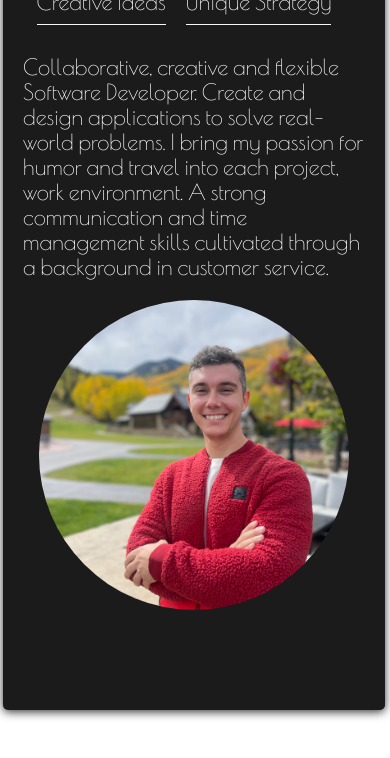
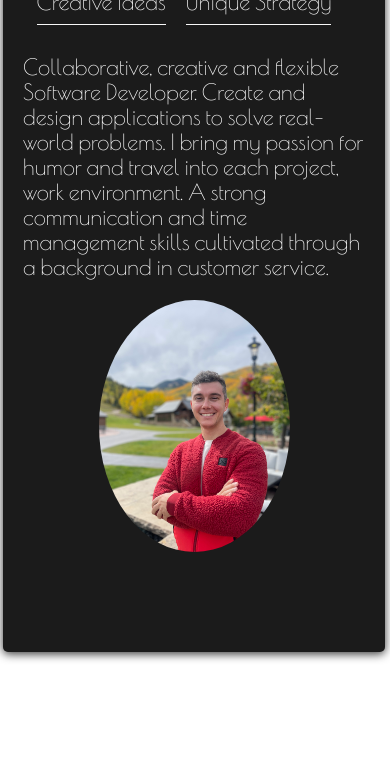
Before and after one commit to martinstojmenovski/Portfolio, a React (Create React App) app: page / in a window 390 px wide. Shown: the part 1722-2480 px from the top of the page. Built offline with nearby package versions, Linux system fonts and the light colour scheme; a web font is replaced by a local one.

Commit message:
Responsive design to about me section.

```diff
--- a/src/Components/about.css
+++ b/src/Components/about.css
@@ -15,14 +15,20 @@
 
 .professional-photo {
     background-image: url('./images/professional\ photo.JPG');
-    width: 450px;
-    height: 450px;
+    width: 50%;
+    line-height: 0;
+    position: relative;
     background-repeat: no-repeat;
     background-position: 50% 70%;
     background-size: cover;
     border-radius: 100%;
     padding: 40px 0;
     margin: auto;
+}
+.professional-photo::after {
+    content: "";
+    display: block;
+    padding-bottom: 90%;
 }
 
 #ABOUT .about-text h1 {
@@ -53,6 +59,11 @@
         padding: 100px 10% ;
     }
 }
+/* @media screen and (max-width: 1024px) {
+    #ABOUT{
+        padding: 100px 0 ;
+    }
+} */
 
 @media screen and (max-width: 840px) {
     #ABOUT{
@@ -63,10 +74,10 @@
     }
 }
 @media screen and (max-width: 768px) {
-    .professional-photo {
+    /* .professional-photo {
         width: 400px;
         height: 400px;
-    }
+    } */
 
 }
 
@@ -74,10 +85,10 @@
     #ABOUT{
         padding: 100px 0 ;
     }
-    .professional-photo {
+    /* .professional-photo {
         width: 350px;
         height: 350px;
-    }
+    } */
 }
 
 @media screen and (max-width: 400px) {
@@ -86,14 +97,14 @@
     justify-content: center;
 
 }
-    .professional-photo {
+    /* .professional-photo {
         width: 310px;
         height: 310px;
-    }
+    } */
 }
 @media screen and (max-width: 322px) {
-    .professional-photo {
+    /* .professional-photo {
         width: 250px;
         height: 250px;
-    }
+    } */
 }
```
